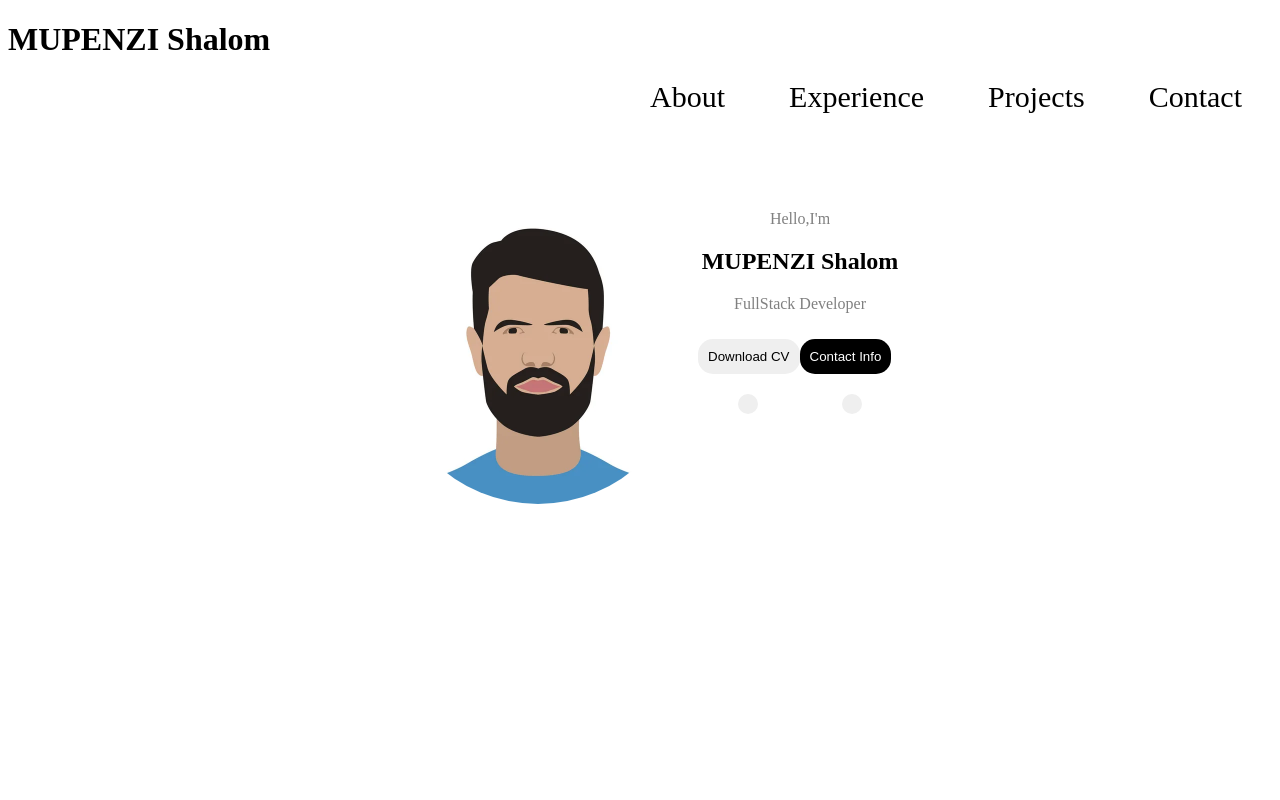
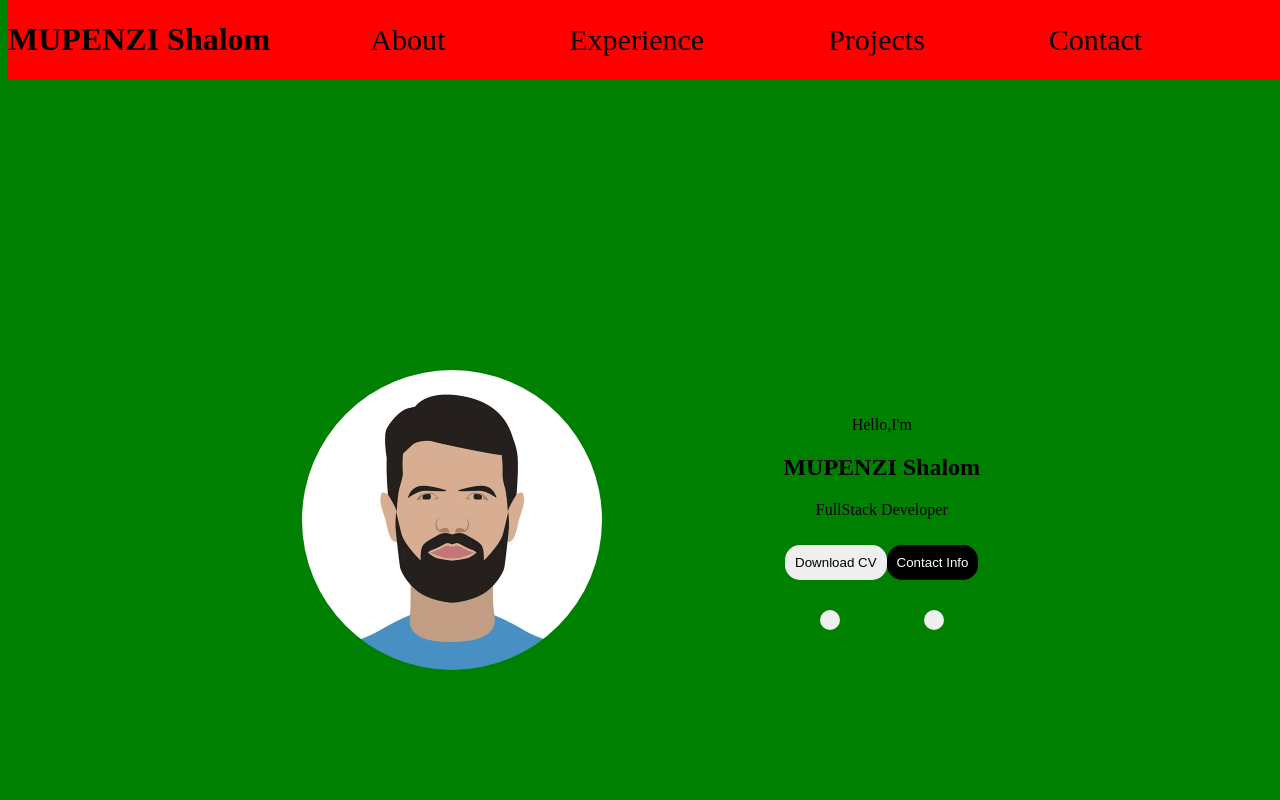
Before and after one commit to mupenzishalom/TTA_Portfolio, a plain HTML site: page index.html in a window 1280 px wide. Shown: the top 800 px of the page. Drawn offline with Linux system fonts and the light colour scheme.

Commit message:
feat:Creating my very own portfolio

```diff
--- /dev/null
+++ b/My Portfolio/style.css
@@ -0,0 +1,4 @@
+header{
+    text-decoration: none;
+    display: inline;
+}
--- a/index.html
+++ b/index.html
@@ -2,20 +2,34 @@
 <html>
    <head>
        <title>Portfolio</title>
-       <h1>MUPENZI Shalom</h1>
+
 
        <style>
         body{
-            background-color: white;
+            background-color: green;
         }
         header{
             text-align: right;
+            margin: 0px;
         }
 
         .navigation-bar{
-            color: #ffffff;
+            /*color: #ffffff;*/
+            display: flex;
+            text-align: center;
+            align-items: center;
+            margin: 0%;
+            background-color: red;
+            width: 100vw;
+            top: 0;
+            position: fixed;
+
         }
         .navigation-bar ul li{
+           text-decoration: none;
+           top: 0;
+           justify-content: end;
+           border: 0px;
            display: inline;
         }
         .navigation-bar ul li a{
@@ -23,18 +37,29 @@
             color: #000;
             padding: 30px;
             font-size: 30px;
+            margin: 0px 30px;
+            top: 0;
+            justify-content: end;
+            display: inline;
+            text-decoration: none;
+
         }
-        #about-section
+        #about-section{
+            align-items: center;
+        }
 
 
         .container{
             display: flex;
+
             justify-content: center;
             text-align: center;
             height: 100vh;
+            margin: 120px;
+            justify-content: space-evenly;
         }
         .div-2 p{
-            color: gray;
+            color: black;
             padding: 0px 30px 0px 30px;
         }
         .div-2 button{
@@ -63,6 +88,7 @@
         .div-3{
             display: flex;
             padding: 10px 0px;
+            margin: 10px;
         }
         .content{
             display: flex;
@@ -75,7 +101,20 @@
             padding: 35px;
         }
         .footer-container{
+            justify-content: center;
+        }
+        .footer-container ul li{
             display: inline;
+
+        }
+        .footer-container ul li a{
+            justify-content: space-evenly;
+            text-decoration: none;
+        }
+        .experience-section{
+        }
+        .container{
+            align-items: center;
         }
 
        </style>
@@ -83,16 +122,17 @@
    <body>
       <header>
          <div class="navigation-bar">
+           <h1>MUPENZI Shalom</h1>
+              <nav>
 
-              <nav>
                  <ul>
-                    <li><a href="#about-section">About</a></li>
-                    <li><a href="#experience-section">Experience</a></li>
-                    <li><a href="#projects-section">Projects</a></li>
-                    <li><a href="#contact-section">Contact</a></li>
+                    <li class="navigation-bar-only"><a href="#about-section">About</a></li>
+                    <li class="navigation-bar-only"><a href="#experience-section">Experience</a></li>
+                    <li class="navigation-bar-only"><a href="#projects-section">Projects</a></li>
+                    <li class="navigation-bar-only"><a href="#contact-section">Contact</a></li>
                  </ul>
               </nav>
-              <h1>MUPENZI Shalom</h1>
+
          </div>
       </header>
        <section id="about-section">
```
Also changed, not shown: My Portfolio/index.html (added, +26 -0 lines).
